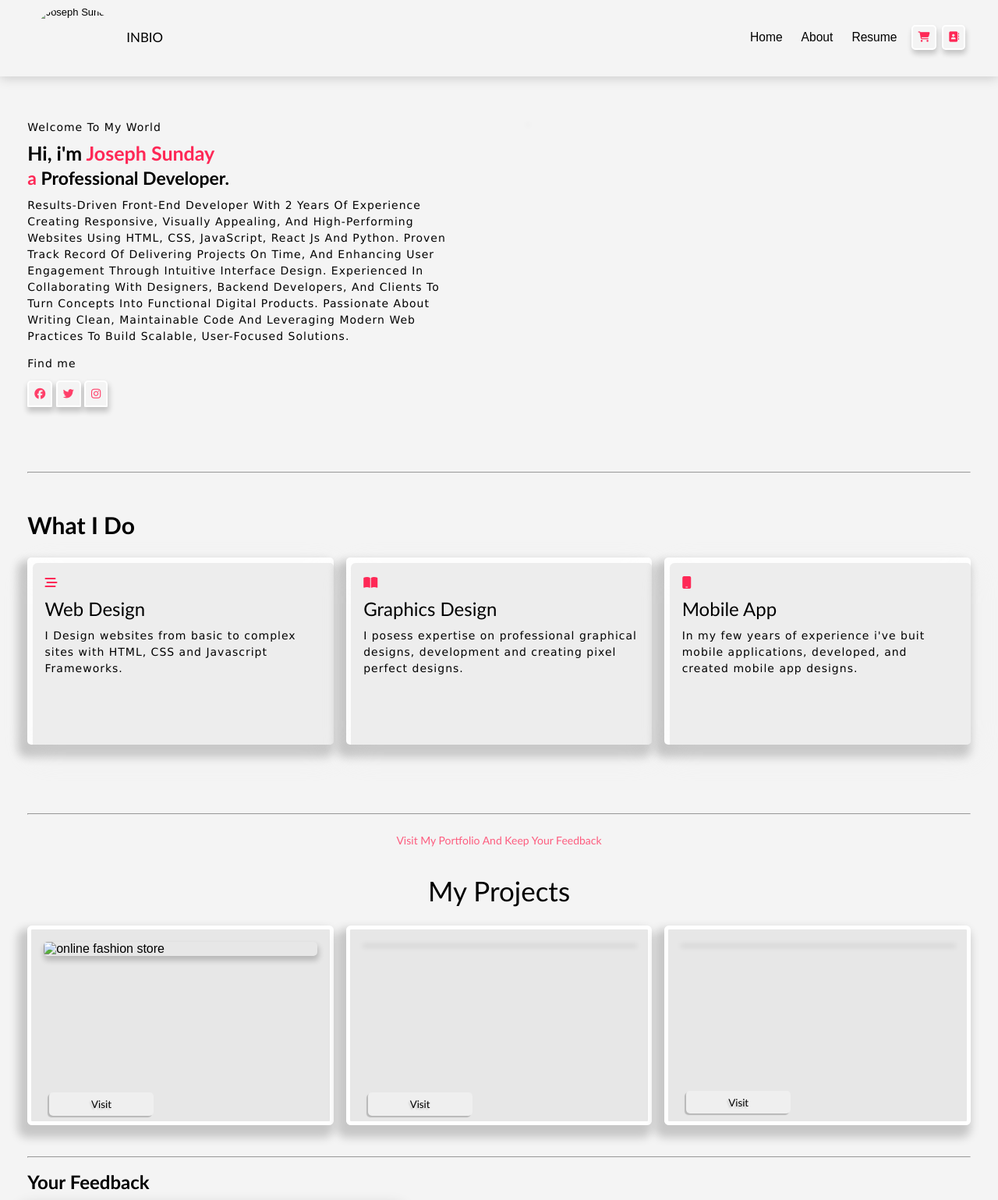
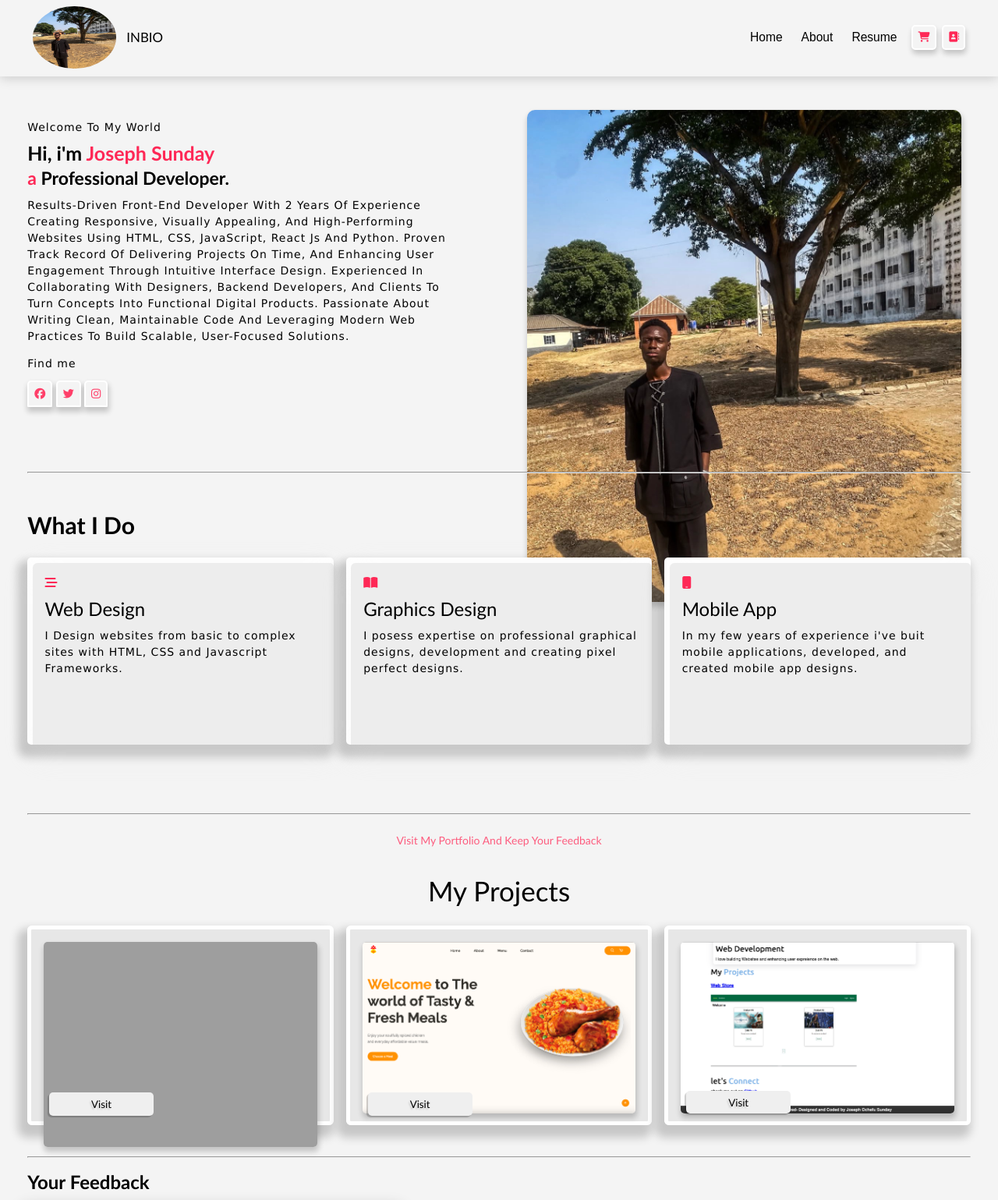
Before and after one commit to Joseph-Sunday/portfolio, a plain HTML site: page index.html in a window 1280 px wide. Shown: the top 1539 px of the page at 78% size. Drawn offline with Linux system fonts and the light colour scheme; the site is published under a folder, as on GitHub Pages, so addresses that start at the root find nothing.

Commit message:
fix images

```diff
--- a/index.html
+++ b/index.html
@@ -12,7 +12,7 @@
         <nav>
             <section class="container">
                 <div class="inlogo">
-                    <img src="/images/IMG_3205.jpg" alt="Joseph Sunday">
+                    <img src="images/IMG_3205.jpg" alt="Joseph Sunday">
                     <p>inbio</p>
                 </div>
 
@@ -75,7 +75,7 @@
             </div>
 
             <div class="bio_img">
-                <img src="/images/IMG_3205.jpg" alt="">
+                <img src="images/IMG_3205.jpg" alt="">
             </div>
         </section>
 
@@ -118,21 +118,21 @@
             <div class="container">
                 <div class="project">
                     <div>
-                        <img src="/images/Online_fashion_store.png" alt="online fashion store">
+                        <img src="images/Online_fashion_store.png" alt="online fashion store">
                         <a href="https://jshifufashionstore.netlify.app"><button class="project-btn-first-child">Visit</button></a>
                     </div>
                 </div>
 
                 <div class="project">
                     <div>
-                        <img src="/images/online_food_store.png" alt="">
+                        <img src="images/online_food_store.png" alt="">
                         <button class="project-btn-second-child">Visit</button>
                     </div>
                 </div>
 
                 <div class="project">
                     <div>
-                        <img src="/images/Online_shop.png" alt="">
+                        <img src="images/Online_shop.png" alt="">
                         <button class="project-btn-last-child">Visit</button>
                     </div>
                 </div>
--- a/style.css
+++ b/style.css
@@ -19,7 +19,7 @@ header {
     box-shadow: 0px 1px 15px 0px #00000033;
     position: fixed;
     width: 100%;
-    top: 0px;
+    top: 0%;
     z-index: 1;
 }
 
```
